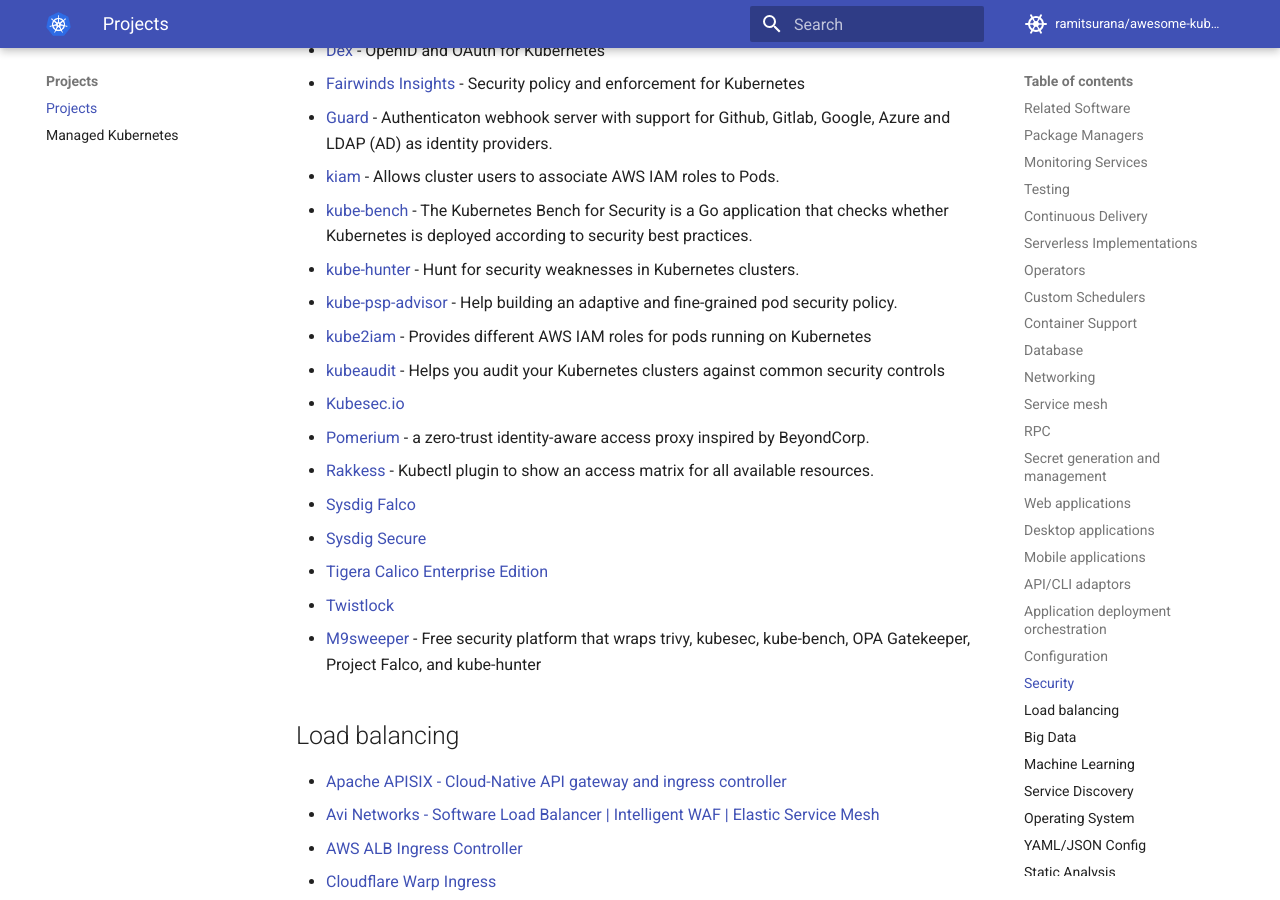
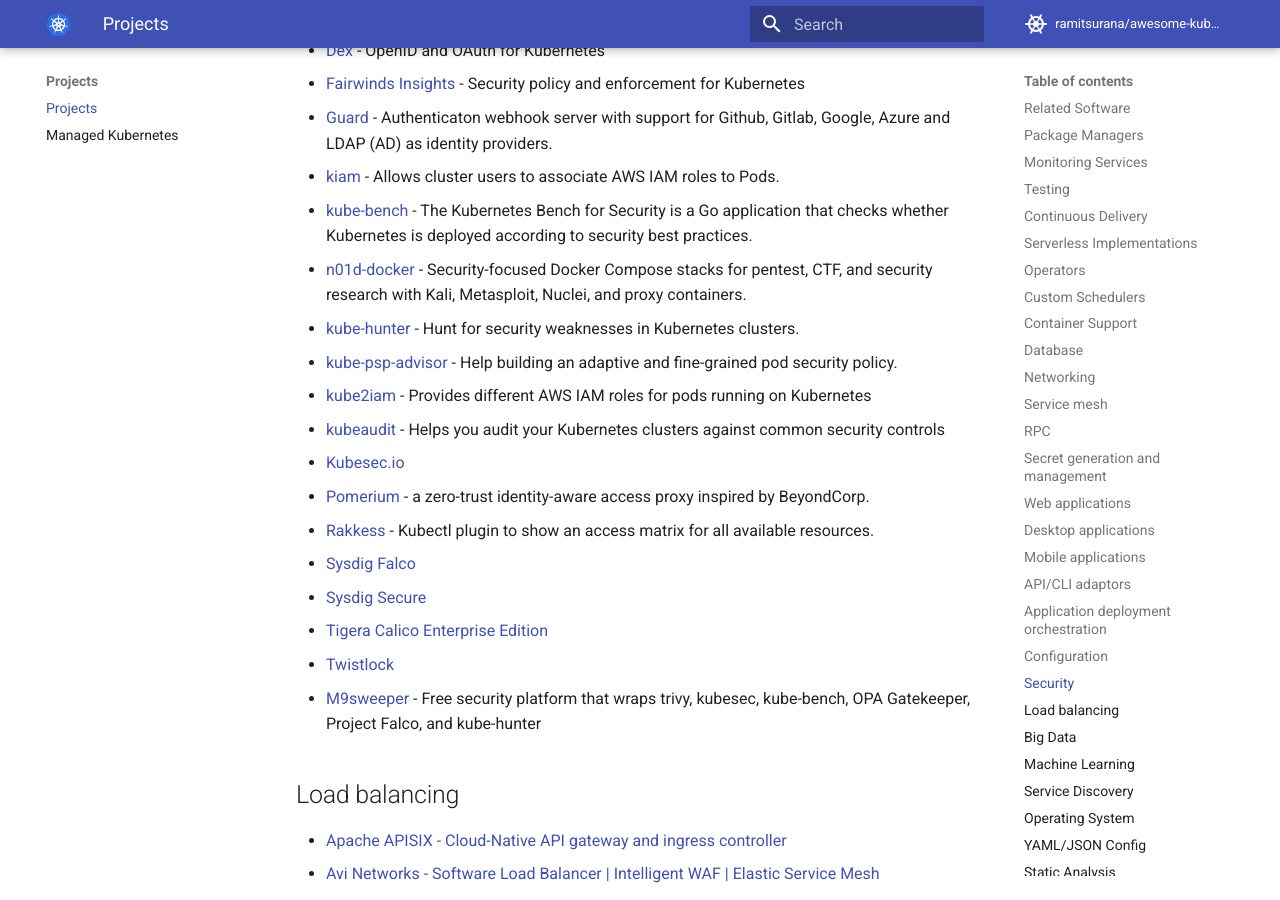
Before and after one commit to ramitsurana/awesome-kubernetes, an MkDocs documentation site: the page built from docs/projects/projects.md, in a window 1280 px wide and 900 px high, scrolled down 15655 px. Built offline with MkDocs 1.6.1 and Material for MkDocs 9.7.7, drawn with Linux system fonts in a browser that asks for light colours; comment, search, counter and statistics services are not loaded.

Commit message:
Add n01d-docker to Security section
Security-focused Docker Compose stacks featuring:
- Pentest stack (Kali, Metasploit, Burp Suite, Nuclei)
- CTF stack for competitions
- Development containers (Python, Julia, Rust)
- Proxy and VPN containers

Useful for Kubernetes security testing and adjacent container workflows.

```diff
--- a/docs/projects/projects.md
+++ b/docs/projects/projects.md
@@ -416,6 +416,7 @@ Projects
 * [Guard](https://github.com/appscode/guard) - Authenticaton webhook server with support for Github, Gitlab, Google, Azure and LDAP (AD) as identity providers.
 * [kiam](https://github.com/uswitch/kiam) -  Allows cluster users to associate AWS IAM roles to Pods.
 * [kube-bench](https://github.com/aquasecurity/kube-bench) - The Kubernetes Bench for Security is a Go application that checks whether Kubernetes is deployed according to security best practices.
+* [n01d-docker](https://github.com/bad-antics/n01d-docker) - Security-focused Docker Compose stacks for pentest, CTF, and security research with Kali, Metasploit, Nuclei, and proxy containers.
 * [kube-hunter](https://github.com/aquasecurity/kube-hunter) - Hunt for security weaknesses in Kubernetes clusters.
 * [kube-psp-advisor](https://github.com/sysdiglabs/kube-psp-advisor) - Help building an adaptive and fine-grained pod security policy.
 * [kube2iam](https://github.com/jtblin/kube2iam) - Provides different AWS IAM roles for pods running on Kubernetes
```
